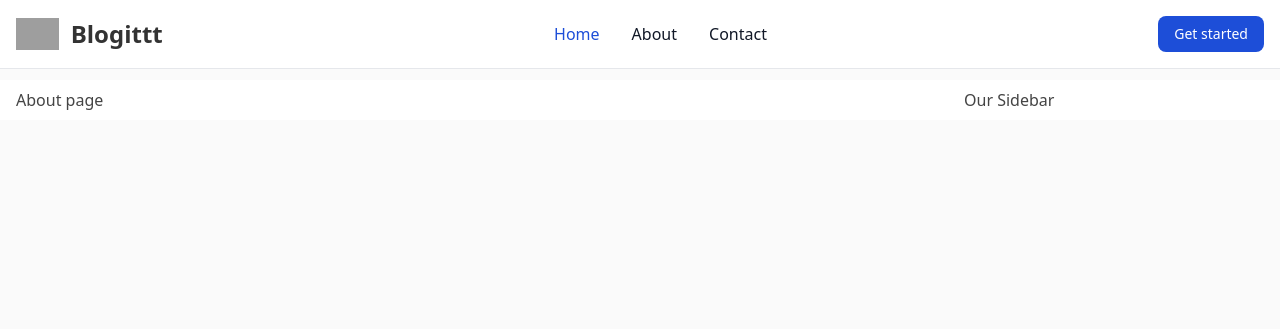
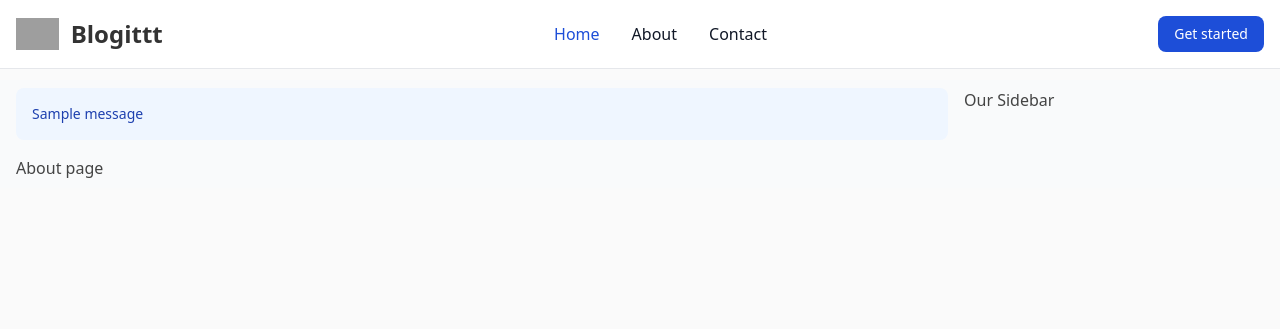
Before and after one commit to anushkachauhxn/bloggit_django, a Django app: page /about/ in a window 1280 px wide. Shown: the top 329 px of the page. Run offline with Django 5.2, Linux system fonts and the light colour scheme; tables that the repository leaves empty hold one stand-in row (values such as "Sample post"); one stand-in notice (Sample message) is shown; some libraries are stand-ins or nearby versions; grey boxes are pictures that could not be loaded.

Commit message:
form submit message

```diff
--- a/blog/templates/blog/base.html
+++ b/blog/templates/blog/base.html
@@ -56,15 +56,25 @@
       </div>
     </nav>
 
-    <div class="bg-white dark:bg-gray-900 w-full mt-20">
+    <main class="bg-gray-50 dark:bg-gray-900 w-full mt-20">
       <div class="max-w-screen-xl grid grid-cols-4 gap-4 mx-auto px-4 py-2">
         <div class="col-span-3">
+          {% if messages %}
+            {% for message in messages %}
+              <div
+                class="p-4 mb-4 text-sm rounded-lg text-blue-800 bg-blue-50 dark:bg-gray-800 dark:text-blue-400"
+                role="alert"
+              >
+                {{ message }}
+              </div>
+            {% endfor %}
+          {% endif %}
           {% block content %}{% endblock %}
         </div>
         <div class="col-span-1">
           <h3>Our Sidebar</h3>
         </div>
       </div>
-    </div>
+    </main>
   </body>
 </html>
```
